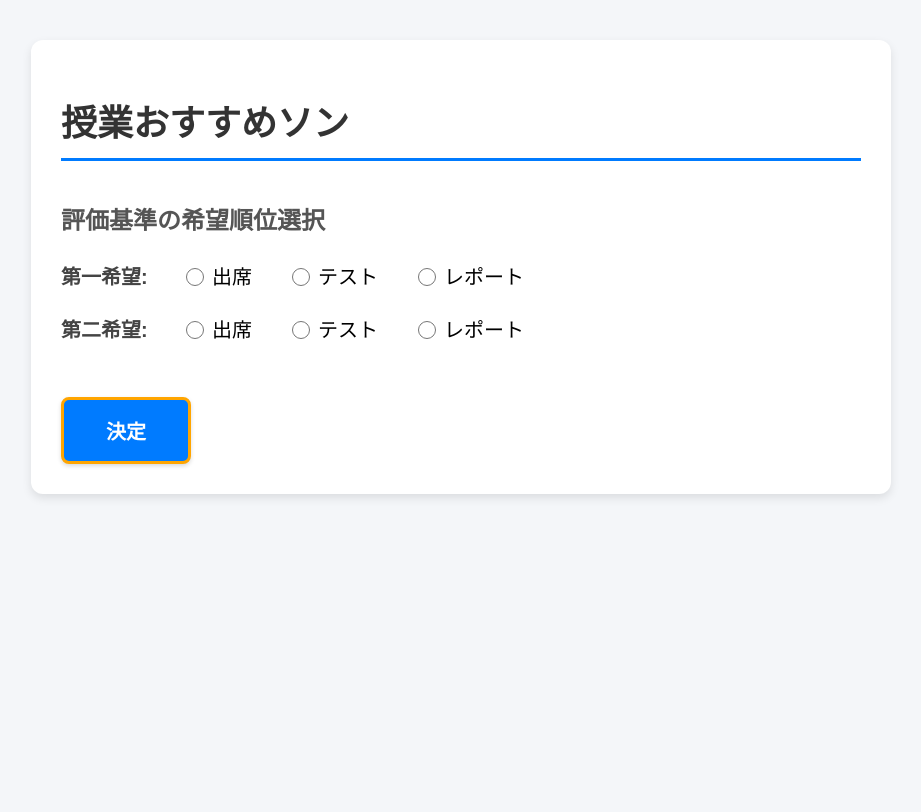
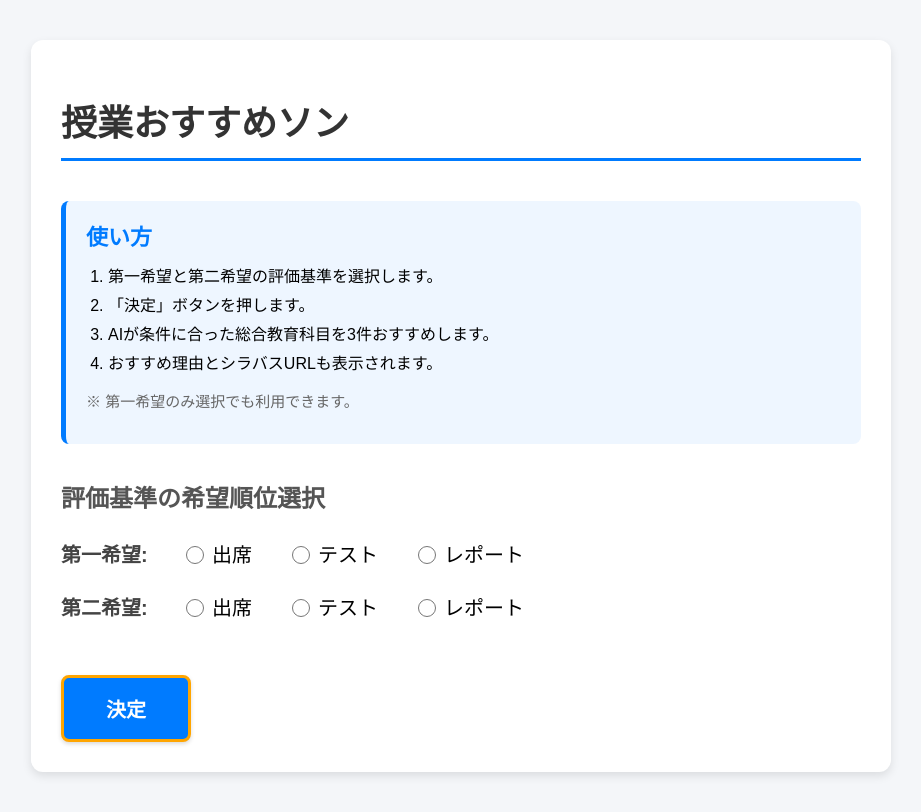
Before and after one commit to 5424075-ozawa/hackathon-study, a React (Vite) app: page / in a window 1280 px wide. Shown: the whole page, without its empty margins (179-1100 px from the left). Built offline with nearby package versions, Linux system fonts and the light colour scheme.

Commit message:
miankara

```diff
--- a/src/App.jsx
+++ b/src/App.jsx
@@ -104,13 +104,24 @@ function App() {
 
     return (
         <div className="container">
-            <h1 className="title">
-                授業おすすめソン
-            </h1>
+            <h1 className="title">授業おすすめソン</h1>
 
-            <h2 className="subTitle">
-                評価基準の希望順位選択
-            </h2>
+            <div className="guideBox">
+                <h3>使い方</h3>
+
+                <ol>
+                    <li>第一希望と第二希望の評価基準を選択します。</li>
+                    <li>「決定」ボタンを押します。</li>
+                    <li>AIが条件に合った総合教育科目を3件おすすめします。</li>
+                    <li>おすすめ理由とシラバスURLも表示されます。</li>
+                </ol>
+
+                <p className="guideNote">
+                    ※ 第一希望のみ選択でも利用できます。
+                </p>
+            </div>
+
+            <h2 className="subTitle">評価基準の希望順位選択</h2>
 
             {ranks.map((rank) => (
                 <div className="rankRow" key={rank.id}>
@@ -118,7 +129,10 @@ function App() {
 
                     <div className="optionGroup">
                         {options.map((option) => (
-                            <label className="optionLabel" key={option.id}>
+                            <label
+                                className="optionLabel"
+                                key={option.id}
+                            >
                                 <input
                                     type="radio"
                                     name={rank.id}
```
